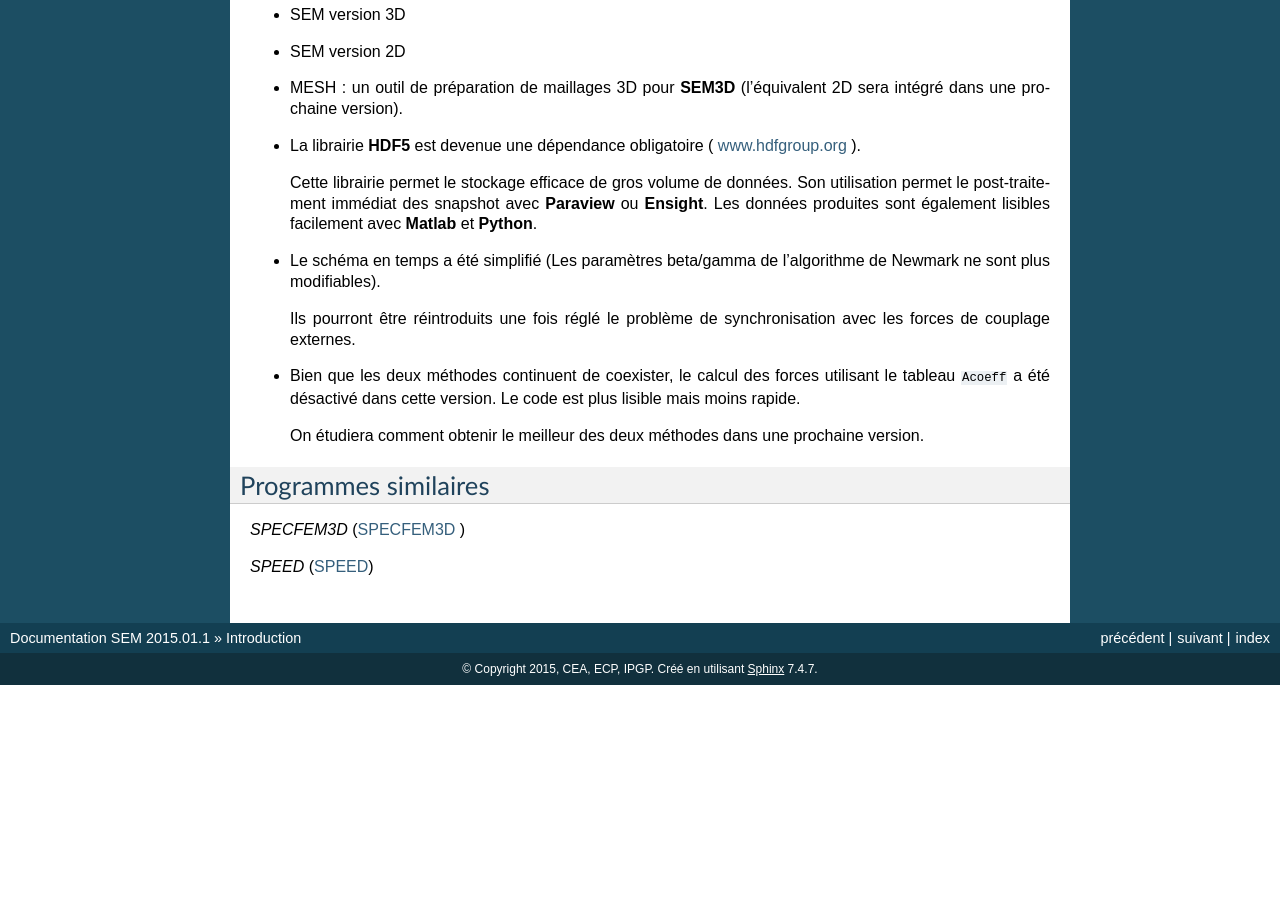
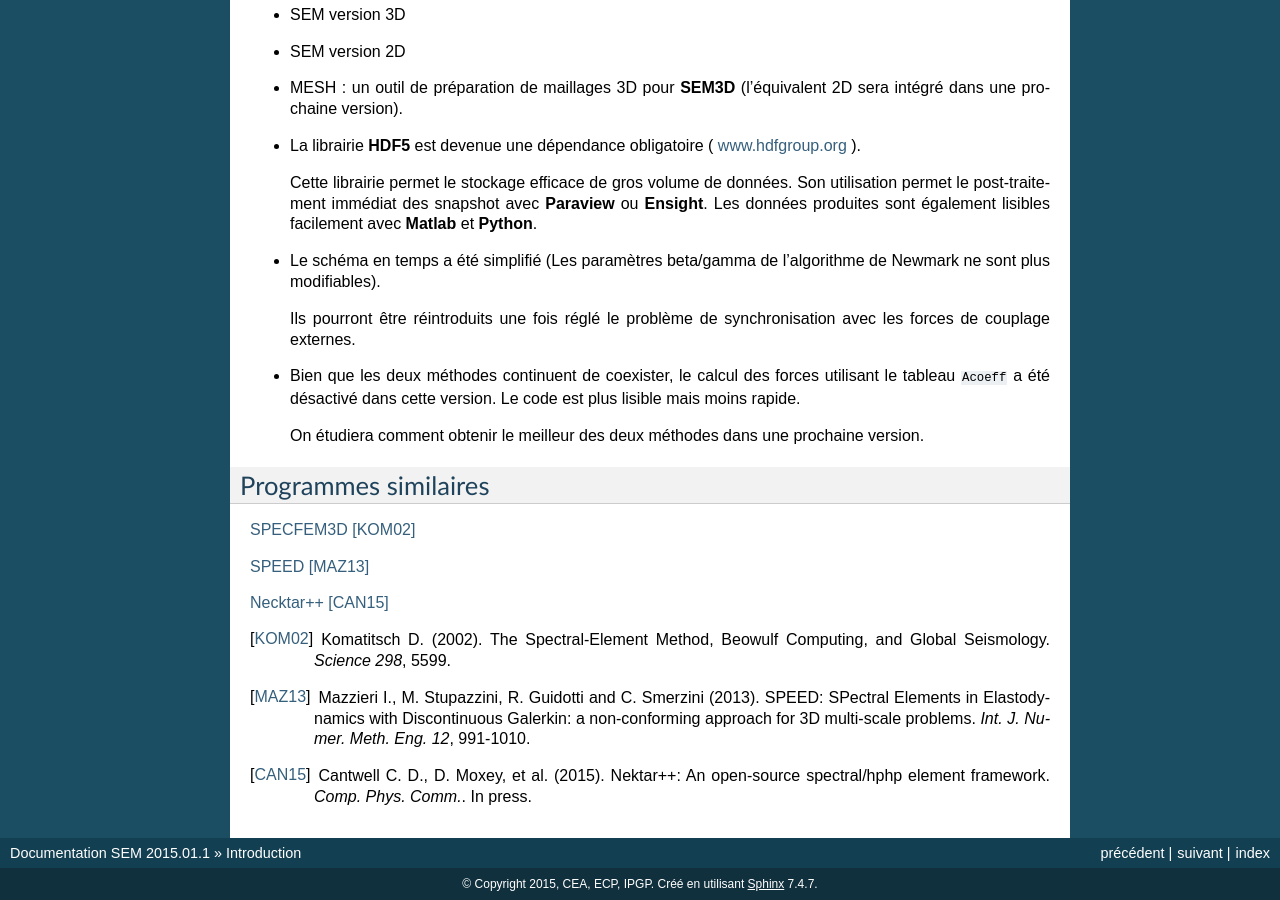
Before and after one commit to sem3d/SEM, a Sphinx documentation site: the page built from DOC/source/intro.rst, in a window 1280 px wide and 900 px high, scrolled down 1733 px. Built offline with Sphinx 7.4.7, drawn with Linux system fonts in a browser that asks for light colours; formulas are drawn with MathJax 3; before the commit the page ends 2418 px from its top, so only the background shows below that.

Commit message:
[DOC] added references to similar programs

```diff
--- a/DOC/source/intro.rst
+++ b/DOC/source/intro.rst
@@ -120,6 +120,14 @@ Le code source est versionné avec :program:`Git` et livré dans une archive con
 Programmes similaires
 ---------------------
 
-`SPECFEM3D` (`SPECFEM3D <https://geodynamics.org/cig/software/specfem3d/>`_ )
+`SPECFEM3D <https://geodynamics.org/cig/software/specfem3d/>`_ [KOM02]_
 
-`SPEED` (`SPEED <https://mox.polimi.it/speed/SPEED/Home.html>`_)
+`SPEED <https://mox.polimi.it/speed/SPEED/Home.html>`_ [MAZ13]_
+
+`Necktar++ <http://www.nektar.info/>`_ [CAN15]_
+
+.. [KOM02] Komatitsch D. (2002). The Spectral-Element Method, Beowulf Computing, and Global Seismology. *Science 298*, 5599.
+
+.. [MAZ13] Mazzieri I., M. Stupazzini, R. Guidotti and C. Smerzini (2013). SPEED: SPectral Elements in Elastodynamics with Discontinuous Galerkin: a non-conforming approach for 3D multi-scale problems. *Int. J. Numer. Meth. Eng. 12*, 991-1010.
+
+.. [CAN15] Cantwell C. D., D. Moxey, et al. (2015). Nektar++: An open-source spectral/hphp element framework. *Comp. Phys. Comm.*. In press.
```
